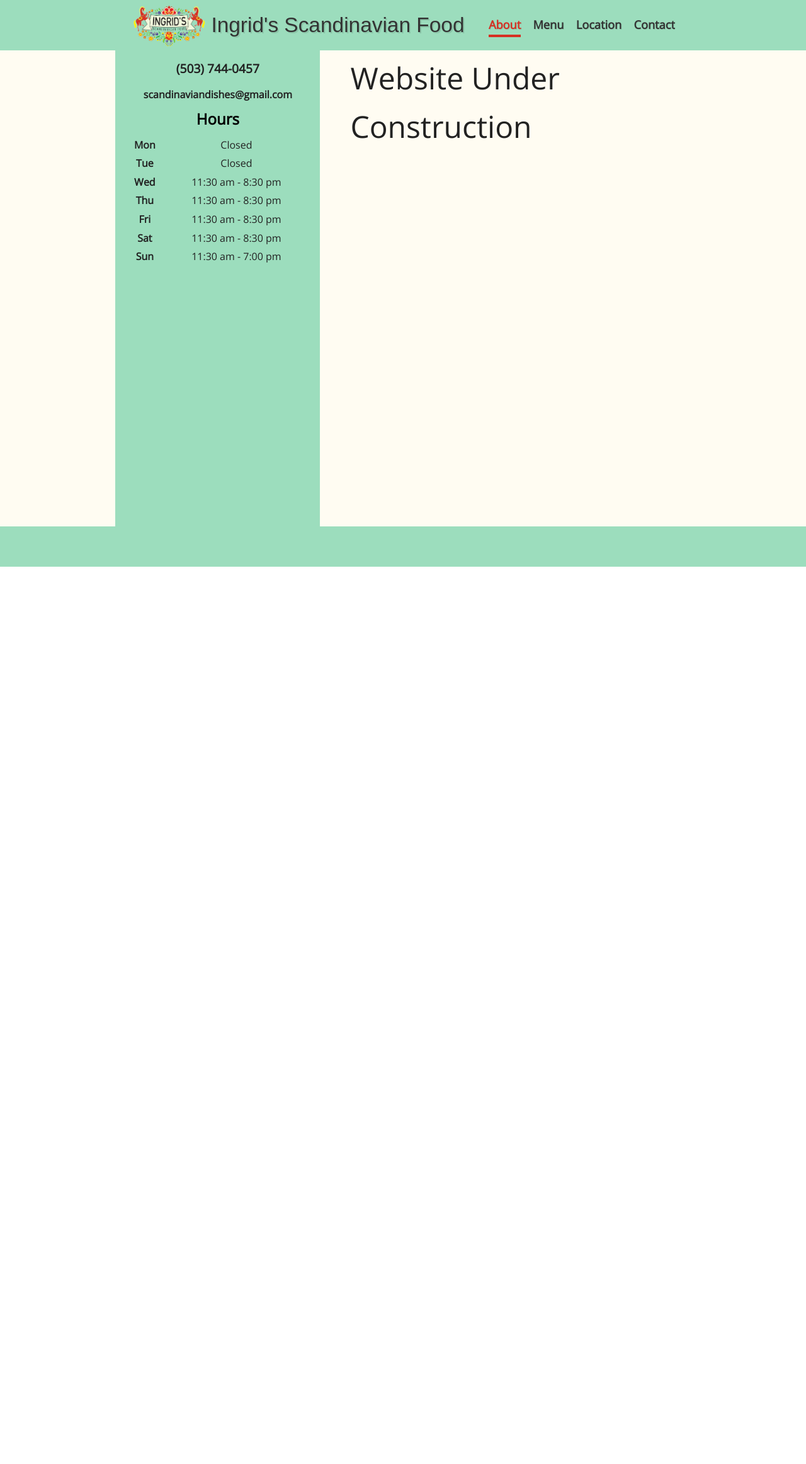
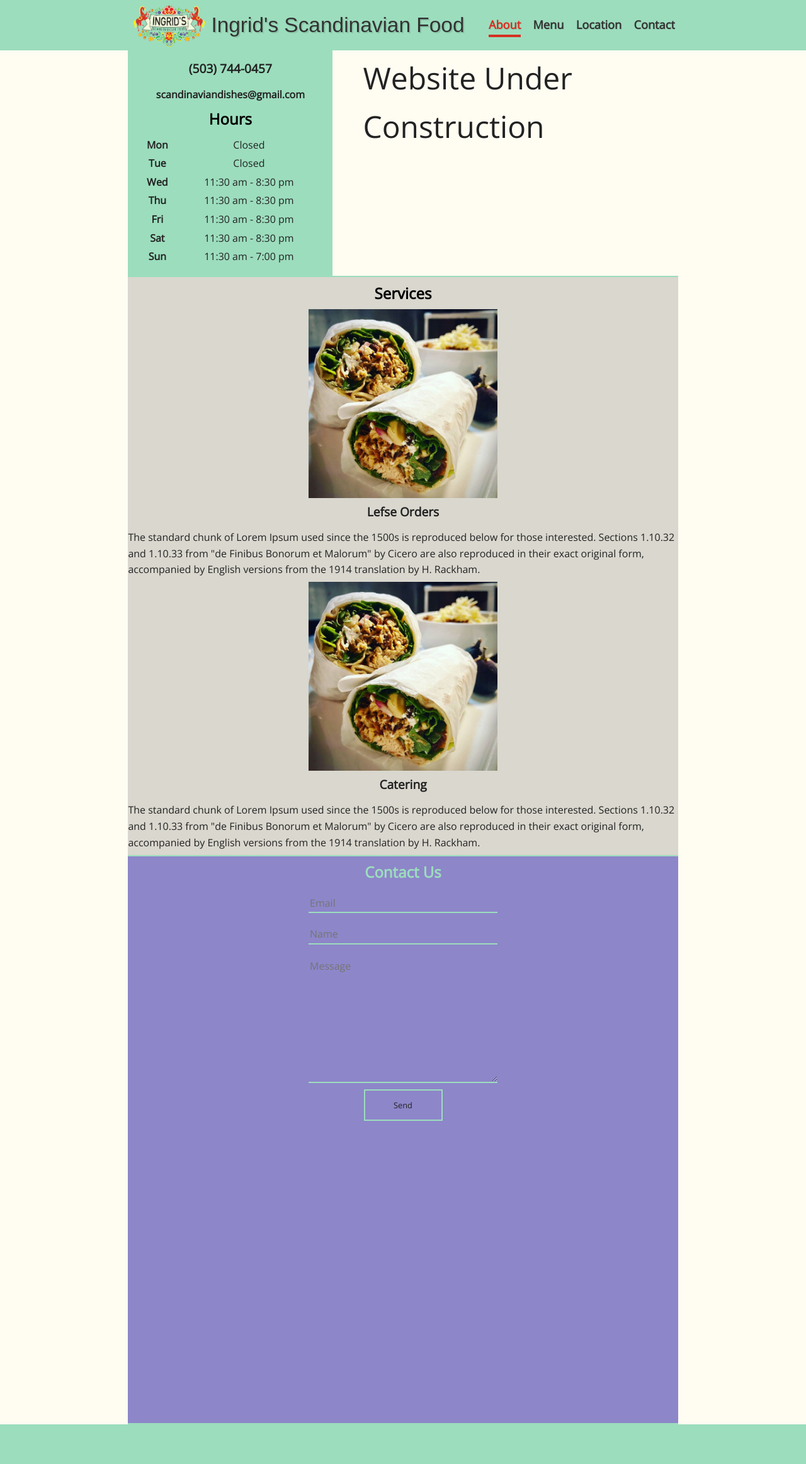
Before and after one commit to orioncleaver/Ingrids-Website, a Jekyll site: the page built from index.html, in a window 1280 px wide. Shown: the whole page at 63% size. Built offline with Jekyll 4.4.1, drawn with Linux system fonts in a browser that asks for light colours; nearby versions of some CDN libraries; some web fonts are replaced; the list of posts is cut into pages by our own code; before the commit the page ends 900 px from its top, so only the background shows below that.

Commit message:
move contact us form to front page

```diff
--- a/_data/navigation.yml
+++ b/_data/navigation.yml
@@ -18,4 +18,4 @@ header:
       # @start locale config
       en      : &EN       Contact
       # @end locale config
-    url: /contact.html
+    url: /#contact-form
--- a/_sass/components/_header.scss
+++ b/_sass/components/_header.scss
@@ -40,13 +40,11 @@
 
   & > img {
     width: map-get($base, font-size-h4) * 6.3;
-    height: map-get($base, font-size-h4) * 4.2;
     margin-right: map-get($spacers, 2);
     vertical-align: middle;
     @include media-breakpoint-down(md) {
       width: map-get($base, font-size-h4) * 11.5;
-      height: map-get($base, font-size-h4) * 5.6;
-      margin: 6px 0 0 0;
+      margin: 0;
     }
   }
   & > a {
@@ -69,7 +67,7 @@
     @include media-breakpoint-down(md) {
       justify-content: center;
       padding-bottom: 4px;
-      margin: -4px 0 0 0;
+      margin: 30px 0 0 0;
     }
     @include menu(4, 2, nowrap);
     @include align-items(center);
--- a/_sass/layout/_contact.scss
+++ /dev/null
@@ -1,5 +0,0 @@
-form {
-  display: flex;
-  flex-direction: column;
-  text-align: left;
-}
--- a/_sass/layout/_home.scss
+++ b/_sass/layout/_home.scss
@@ -21,6 +21,7 @@
     flex-direction: column;
     align-items: center;
   }
+  border-bottom: 2px solid $main-color-3;
 }
 .about-us {
   display: flex;
@@ -41,7 +42,6 @@
   width: 40%;
   min-width: 325px;
   height: 100%;
-  margin-left: -20px;
   @include media-breakpoint-down(md) {
     margin: 0;
   }
@@ -50,3 +50,50 @@
     margin: 0;
   }
 }
+
+.full-content-width {
+  display: flex;
+  flex-direction: column;
+  align-items: center;
+  width: 100%;
+  max-width: map-get($layout, content-max-width);
+}
+
+.services-page {
+  img {
+    width: 300px;
+  }
+  background: rgba(0,0,0, 0.15);
+}
+
+.form-page {
+  background-color: #8D86C9;
+  height: 100vh;
+
+  h3 {
+    color: $main-color-3;
+  }
+}
+
+form {
+  width: 100%;
+  display: flex;
+  flex-direction: column;
+  align-items: center;
+
+  input, textarea {
+    background-color: transparent;
+    border: none;
+    border-bottom: 2px solid $main-color-3;
+    width: 300px;
+    margin: 10px 40px;
+  }
+  textarea {
+    min-height: 200px;
+  }
+  button {
+    width: 125px;
+    height: 50px;
+    border: 2px solid $main-color-3;
+  }
+}
--- a/_sass/skins/_scandinavian.scss
+++ b/_sass/skins/_scandinavian.scss
@@ -18,6 +18,7 @@ $main-color-theme-dark:  rgba(#fff, .9);
 
 // page background
 $background-color: #fffcf2;
+$background-color-1: #8D86C9;
 
 // text colors
 $text-color-theme-light-d: #000;
--- a/assets/css/main.scss
+++ b/assets/css/main.scss
@@ -66,7 +66,6 @@
     "layout/article",
     "layout/articles",
     "layout/archive",
-    "layout/contact",
     "layout/home",
     "layout/landing",
     "layout/404",
--- a/index.html
+++ b/index.html
@@ -3,7 +3,7 @@ layout: home
 <!-- cover: /assets/images/stock/stock1.jpg -->
 article_header: false
 ---
-
+<div>
   <div class='home-container'>
     <div class='sidebar'>
       <h4>(503) 744-0457</h4>
@@ -44,6 +44,30 @@ article_header: false
       <!-- <h3>About Us</h3> -->
       <p>Website Under Construction</p>
     </div>
+  </div>
+  <div class='home-container'>
+    <div class='full-content-width services-page'>
+      <h3>Services</h3>
+      <img src='/assets/images/cover-wrap.png'>
+      <h4>Lefse Orders</h4>
+      <p>The standard chunk of Lorem Ipsum used since the 1500s is reproduced below for those interested. Sections 1.10.32 and 1.10.33 from "de Finibus Bonorum et Malorum" by Cicero are also reproduced in their exact original form, accompanied by English versions from the 1914 translation by H. Rackham.</p>
+
+      <img src='/assets/images/cover-wrap.png'>
+      <h4>Catering</h4>
+      <p>The standard chunk of Lorem Ipsum used since the 1500s is reproduced below for those interested. Sections 1.10.32 and 1.10.33 from "de Finibus Bonorum et Malorum" by Cicero are also reproduced in their exact original form, accompanied by English versions from the 1914 translation by H. Rackham.</p>
 
 
     </div>
+  </div>
+  <div class='home-container'>
+    <div class='full-content-width form-page' id="contact-form">
+      <h3>Contact Us</h3>
+      <form action="http://formspree.io/orioncleaver@gmail.com" method="POST" enctype="multipart/form-data">
+        <input type="email" name="_replyto" placeholder="Email">
+        <input name="name" placeholder="Name">
+        <textarea   name="body" placeholder="Message"></textarea>
+        <button type="submit" value="Send">Send</button>
+      </form>
+    </div>
+  </div>
+</div>
```
Also changed, not shown: contact.md (deleted, +0 -14 lines). Lines whose indentation alone changed are shown as unchanged.
